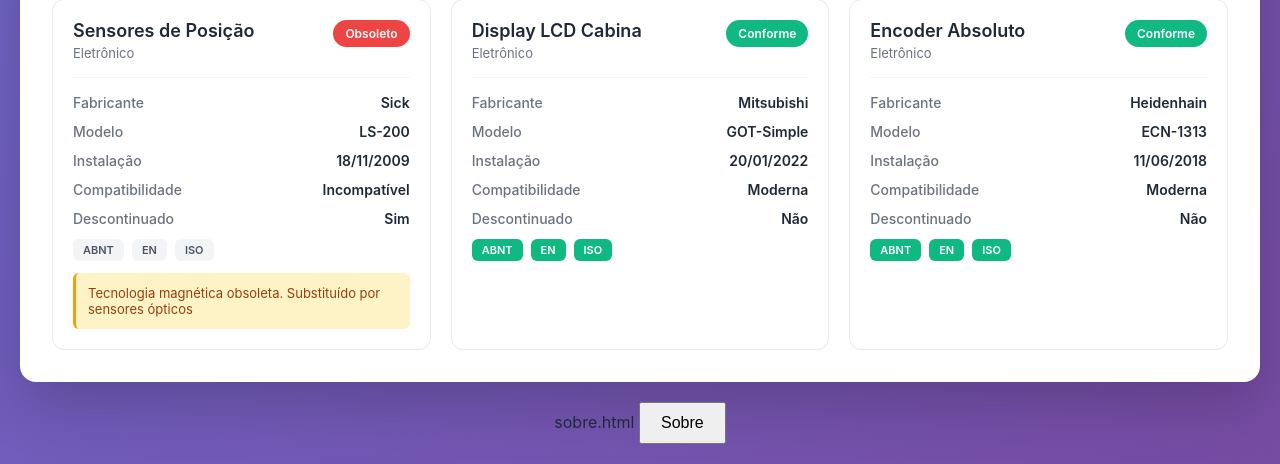
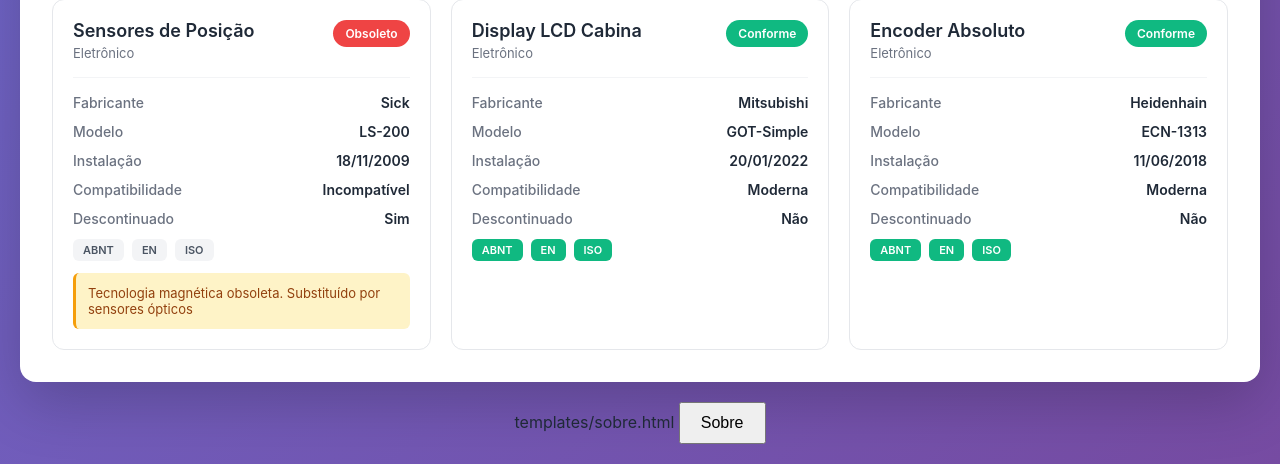
Before and after one commit to isaquehur-commits/meu_site, a Flask app: page / in a window 1280 px wide. Shown: the part 2004-2468 px from the top of the page. Run offline with Flask 3, Linux system fonts and the light colour scheme.

Commit message:
Adicionando nova pagina

```diff
--- a/templates/index.html
+++ b/templates/index.html
@@ -401,9 +401,9 @@
 
         renderComponents(components);
     </script>
-<!-- Adicione isso no final do corpo da página -->
+
 <div style="text-align: center; margin-top: 20px;">
-    sobre.html
+    templates/sobre.html
         <button style="padding: 10px 20px; font-size: 16px; cursor: pointer;">
             Sobre
         </button>
```
